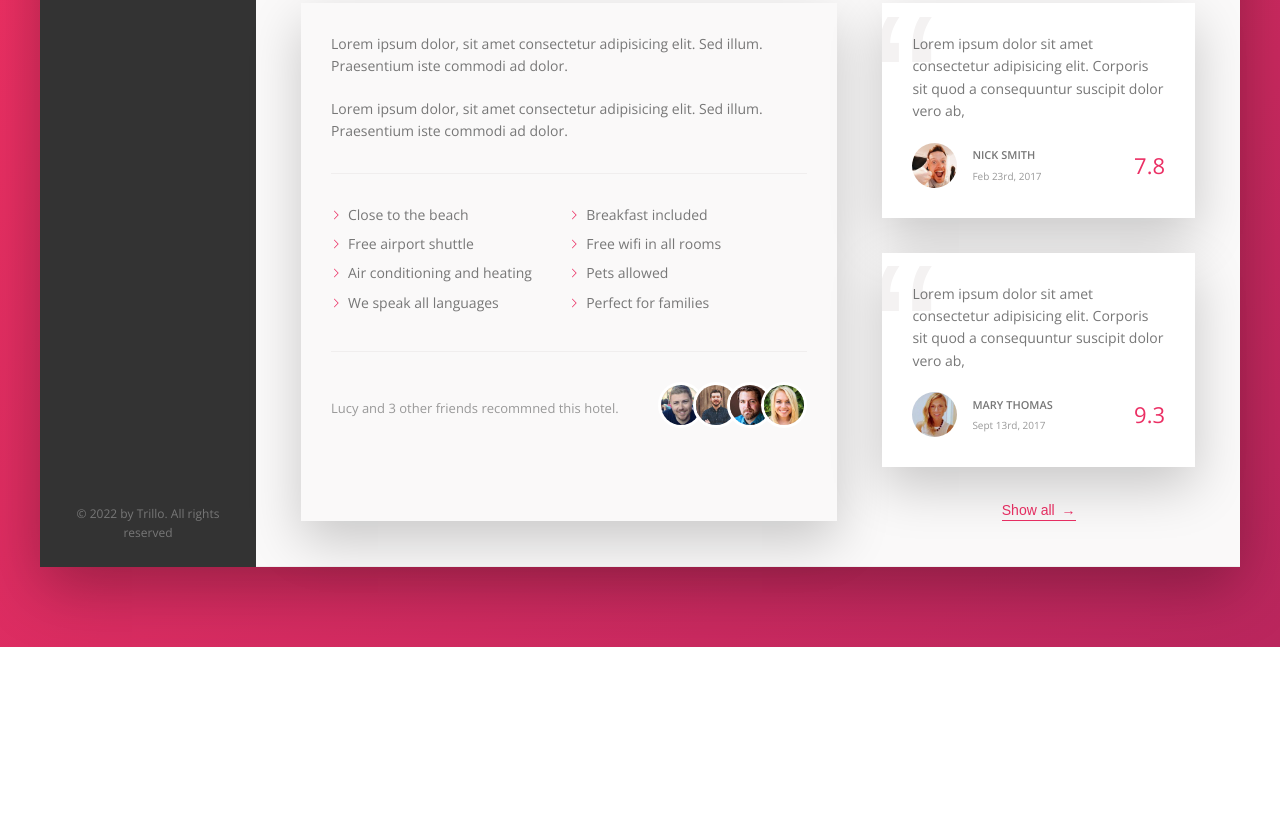
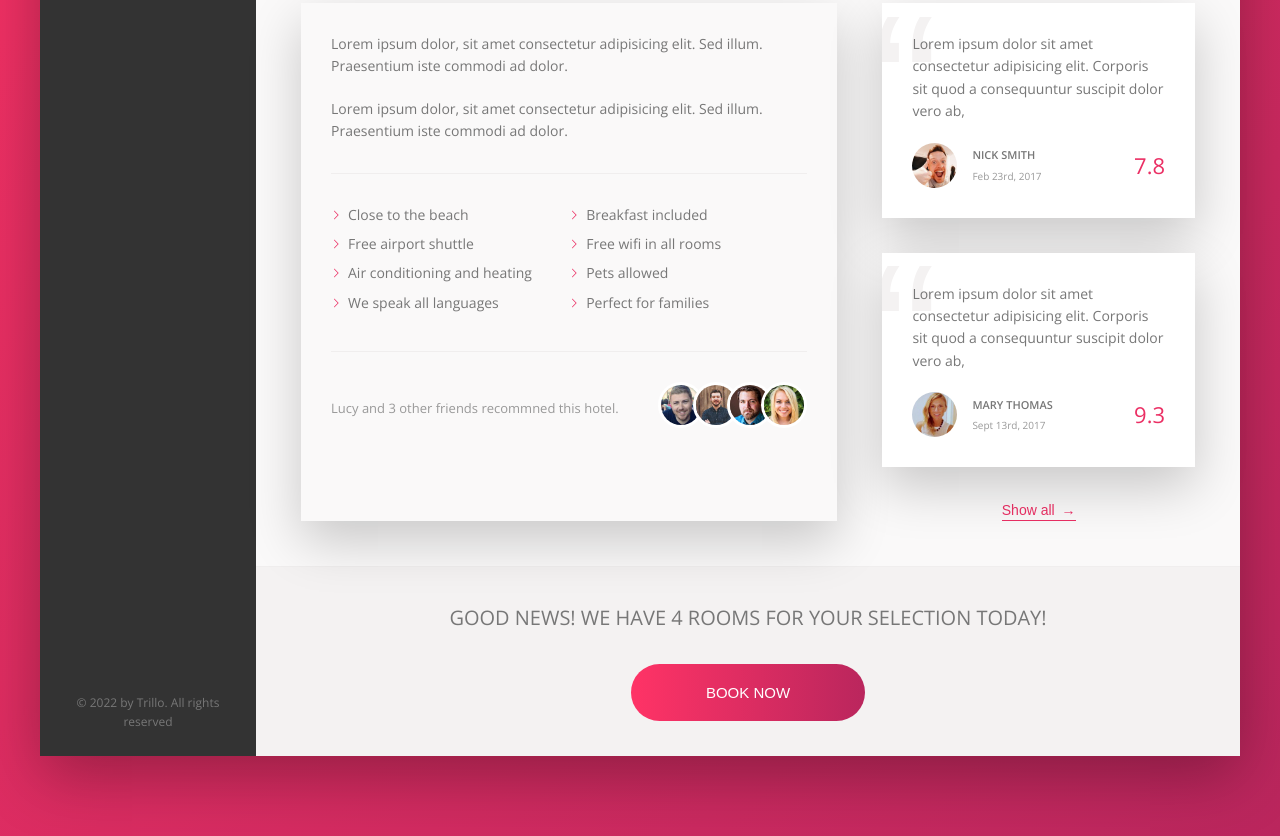
Before and after one commit to DanilKuznet1/Trillo-Projects, a website: page index.html in a window 1280 px wide. Shown: the part 644-1480 px from the top of the page. Before the commit the page ends 1291 px from the top, so only its background shows below. Drawn offline with nearby package versions, Linux system fonts and the light colour scheme.

Commit message:
finished styling cta section
text is dissapearing bc of span tag; padding will NOT work if display is inline - must be inline-block or block

```diff
--- a/index.html
+++ b/index.html
@@ -239,6 +239,15 @@
               <button class="btn-inline">Show all <span>&rarr;</span></button>
             </div>
           </div>
+          <div class="cta">
+            <h2 class="cta__book-now">
+              Good news! We have 4 rooms for your selection today!
+            </h2>
+            <button class="btn">
+              <span class="btn__visible">Book now</span>
+              <span class="btn__invisible">Only 4 rooms left!</span>
+            </button>
+          </div>
         </main>
       </div>
     </div>
--- a/sass/_components.scss
+++ b/sass/_components.scss
@@ -438,3 +438,72 @@
     z-index: 1;
   }
 }
+
+///////////////////////////
+// CTA
+.cta {
+  padding: 3.5rem 0;
+  text-align: center;
+
+  &__book-now {
+    font-size: 2rem;
+    font-weight: 300;
+    text-transform: uppercase;
+  }
+}
+
+.btn {
+  font-size: 1.5rem;
+  font-weight: 300;
+  text-transform: uppercase;
+  border: none;
+  border-radius: 10rem;
+  background-image: linear-gradient(
+    to right,
+    var(--color-primary-light),
+    var(--color-primary-dark)
+  );
+  color: #fff;
+  position: relative;
+  overflow: hidden;
+  cursor: pointer;
+  margin-top: 3rem;
+  transition: all 0.2s;
+
+  & > * {
+    display: inline-block;
+    height: 100%;
+    width: 100%;
+    transition: all 0.2s;
+  }
+
+  &__visible {
+    display: inline-block;
+    padding: 2rem 7.5rem;
+  }
+  &__invisible {
+    position: absolute;
+    left: 0;
+    top: -100%;
+    padding: 2rem;
+  }
+
+  &:hover {
+    background-image: linear-gradient(
+      to left,
+      var(--color-primary-light),
+      var(--color-primary-dark)
+    );
+  }
+  &:hover &__visible {
+    transform: translateY(100%);
+  }
+  &:hover &__invisible {
+    top: 0;
+  }
+
+  &:focus {
+    outline: none;
+    animation: pulsate 1s infinite;
+  }
+}
```
Also changed, not shown: css/style.css.
